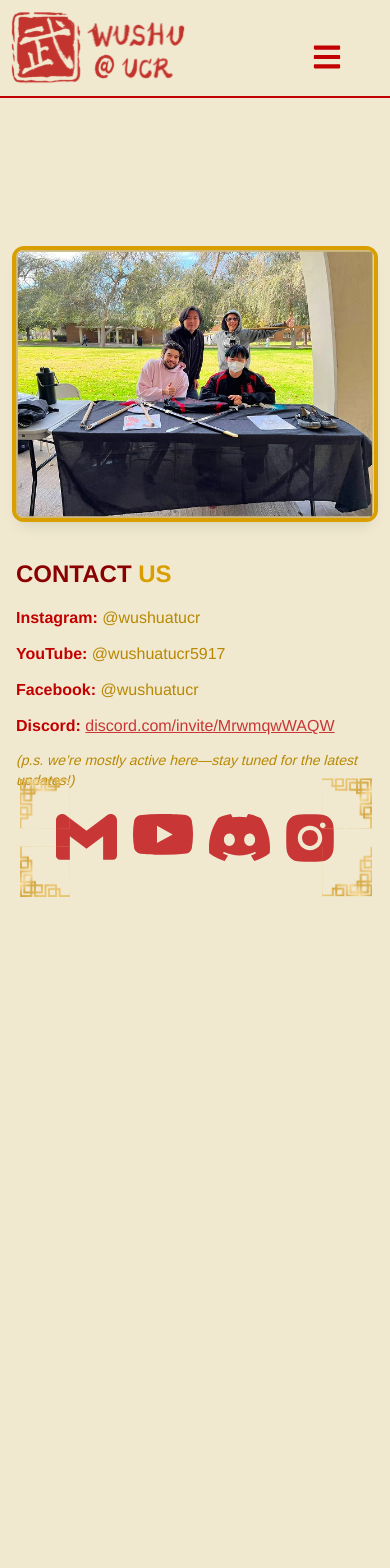
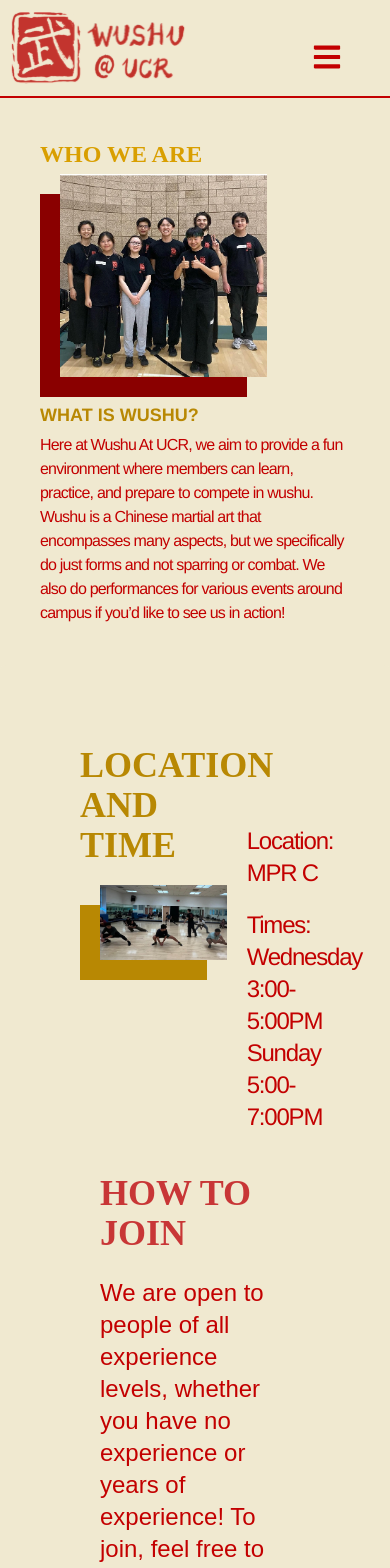
Before and after one commit to acm-ucr/wushu-website, a Next.js app: page / in a window 390 px wide. Shown: the top 1568 px of the page. Before the commit the page ends 942 px from the top, so only its background shows below. Built offline with nearby package versions, Linux system fonts and the light colour scheme; a web font is replaced by a local one.

Commit message:
adjusting components to have header component on home page

```diff
--- a/src/app/page.tsx
+++ b/src/app/page.tsx
@@ -1,9 +1,13 @@
-import ContactUs from "@/components/contact/ContactUs";
+import WhoWeAre from "@/components/home/WhoWeAre";
+import LocationAndTime from "@/components/home/LocationAndTime";
+import JoinForm from "@/components/home/JoinForm";
 
 const Home = () => {
   return (
-    <div className="font-arimo flex h-screen w-screen items-center justify-center">
-      <ContactUs />
+    <div className="">
+      <WhoWeAre />
+      <LocationAndTime />
+      <JoinForm />
     </div>
   );
 };
--- a/src/components/Header.tsx
+++ b/src/components/Header.tsx
@@ -1,7 +1,14 @@
-const Header = (props: { title: string }) => {
+interface HeaderProps {
+  title: string;
+  isRed: boolean;
+}
+
+const Header = ({ title, isRed = true }: HeaderProps) => {
   return (
-    <div className="text-wushu-red-300 font-margasa justify-start text-9xl">
-      {props.title}
+    <div
+      className={`${isRed ? "text-wushu-red-300" : "text-wushu-gold-100"} font-margasa justify-start text-4xl font-extrabold md:text-5xl lg:text-7xl`}
+    >
+      {title}
     </div>
   );
 };
--- a/src/components/home/JoinForm.tsx
+++ b/src/components/home/JoinForm.tsx
@@ -1,16 +1,10 @@
 import React from "react";
+import Header from "../Header";
 
 const JoinForm = () => {
   return (
     <div className="justify-left w-full flex-col px-25">
-      <div className="relative mt-6 mb-3">
-        <div className="text-wushu-red-100 font-margasa absolute top-1 -left-1 text-5xl font-bold">
-          HOW TO JOIN
-        </div>
-        <div className="text-wushu-gold-100 font-margasa relative text-5xl font-extrabold">
-          HOW TO JOIN
-        </div>
-      </div>
+      <Header title="HOW TO JOIN" isRed={true} />
       <h1 className="text-wushu-red-100 mt-6 mb-5 max-w-md text-left text-2xl">
         We are open to people of all experience levels, whether you have no
         experience or years of experience! To join, feel free to just show up to
--- a/src/components/home/LocationAndTime.tsx
+++ b/src/components/home/LocationAndTime.tsx
@@ -1,15 +1,13 @@
 import React from "react";
 import Image from "next/image";
+import Header from "../Header";
 
 const LocationAndTime = () => {
   return (
     <div className="bg-wushu-cream-100 flex w-full rounded-md p-10">
       <div className="flex w-2/3 flex-col justify-items-center gap-1 rounded-md p-10">
-        <div>
-          <div className="text-wushu-gold-100 top-left font-margasa pb-10 text-5xl font-extrabold">
-            LOCATION AND TIMES
-          </div>
-          <div className="bg-wushu-gold-100">
+        <Header title="LOCATION AND TIME" isRed={false} />
+        <div className="bg-wushu-gold-100 mt-9">
           <Image
             src="/images/who_we_are/location_and_times_img.webp"
             alt="Location and Times (shows club participants all participating in an activity)"
@@ -17,7 +15,6 @@ const LocationAndTime = () => {
             height={3000}
             className="translate-x-5 -translate-y-5"
           />
-          </div>
         </div>
       </div>
       <div className="text-wushu-red-100 font-arimo flex w-2/5 flex-col pt-10 text-2xl tracking-tighter">
```
Lines whose indentation alone changed are shown as unchanged.
